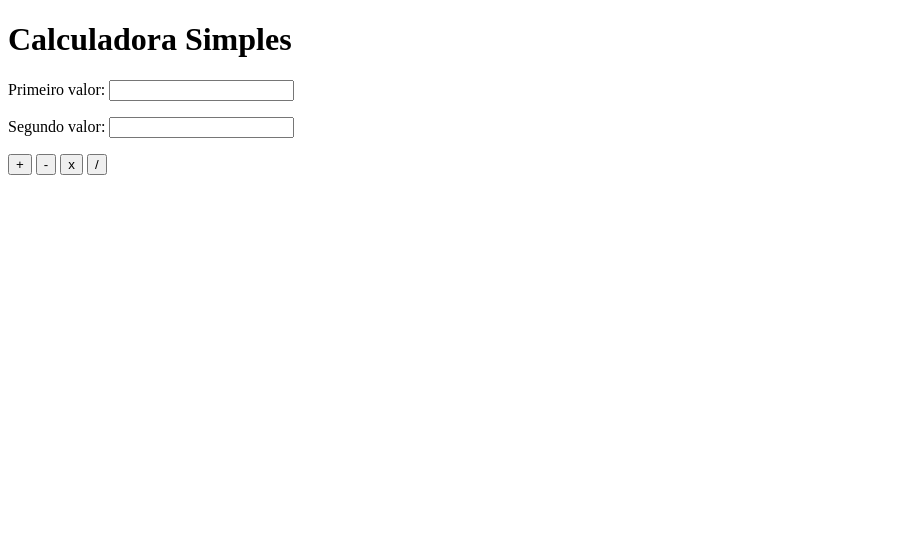
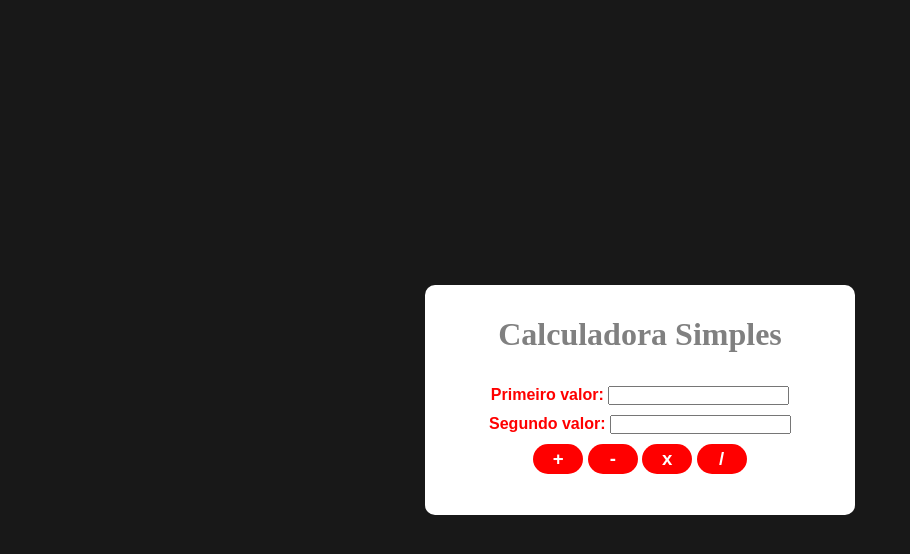
Before and after one commit to ivaraujo/projeto-calculadora, a plain HTML site: page index.html in a window 1280 px wide. Shown: the whole page, without its empty margins (0-910 px from the left). Drawn offline with Linux system fonts and the light colour scheme.

Commit message:
Adicionado CSS

```diff
--- /dev/null
+++ b/estilo.css
@@ -0,0 +1,55 @@
+*{
+    margin: 0;
+    padding: 0;
+    box-shadow:none ;
+}
+body{
+    display: flex;
+    flex-direction: column;
+    align-items: center;
+    justify-items: center;
+    width: 100%;
+    height: 100vh;
+    background-color: rgb(24, 24, 24);
+}
+main{
+    display: flex;
+    flex-direction: column;
+    justify-content: space-around;
+    align-items: center;
+    width: 400px;
+    height: 200px;
+    background-color: white;
+    margin: auto;
+    padding: 15px;
+    border-radius: 10px;
+}
+div{
+    display: flex;
+    flex-direction: column;
+    align-items: center;
+}
+h1{
+    color: gray;
+}
+
+p{
+    margin-bottom: 10px;
+    font-size: 12pt;
+    font-family: Arial, Helvetica, sans-serif;
+    font-weight: bold;
+    color: red;
+}
+
+#botoes > input{
+    width: 50px;
+    height: 30px;
+    background-color: red;
+    color: white;
+    font-size: 14pt;
+    font-weight: bold;
+    border: none;
+    cursor: pointer;
+    border-radius: 15px;
+
+}
--- a/index.html
+++ b/index.html
@@ -5,22 +5,27 @@
     <meta http-equiv="X-UA-Compatible" content="IE=edge">
     <meta name="viewport" content="width=device-width, initial-scale=1.0">
     <title>Calculadora</title>
+    <link rel="stylesheet" href="estilo.css">
 </head>
 <body>
+    <main>
         <h1>Calculadora Simples</h1>
         <div>
             <p>Primeiro valor: <input type="number" name="pri_valor" id="pri_valor"></p>
             <p>Segundo valor: <input type="number" name="sec_valor" id="sec_valor"></p>
-        <p>
+            <p id="botoes">
                 <input type="button" value="+" onclick="somar()">
                 <input type="button" value="-" onclick="subtrair()">
                 <input type="button" value="x" onclick="multiplicar()">
                 <input type="button" value="/" onclick="dividir()">
             </p>
-    </div>
             <div id="resposta">
 
             </div>
+        </div>
+    </main>
+
+
     <script src="calculadora.js"></script>
 </body>
 </html>
```
Lines whose indentation alone changed are shown as unchanged.
